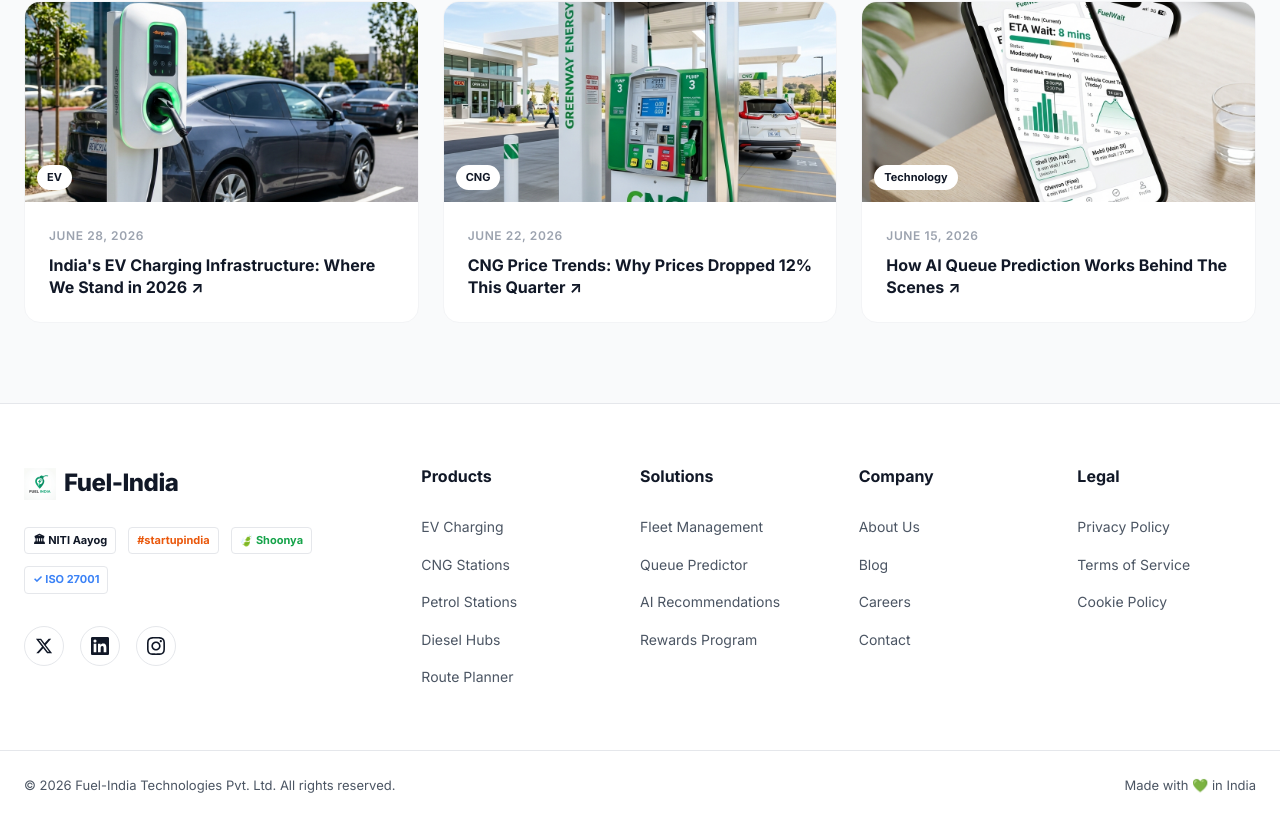
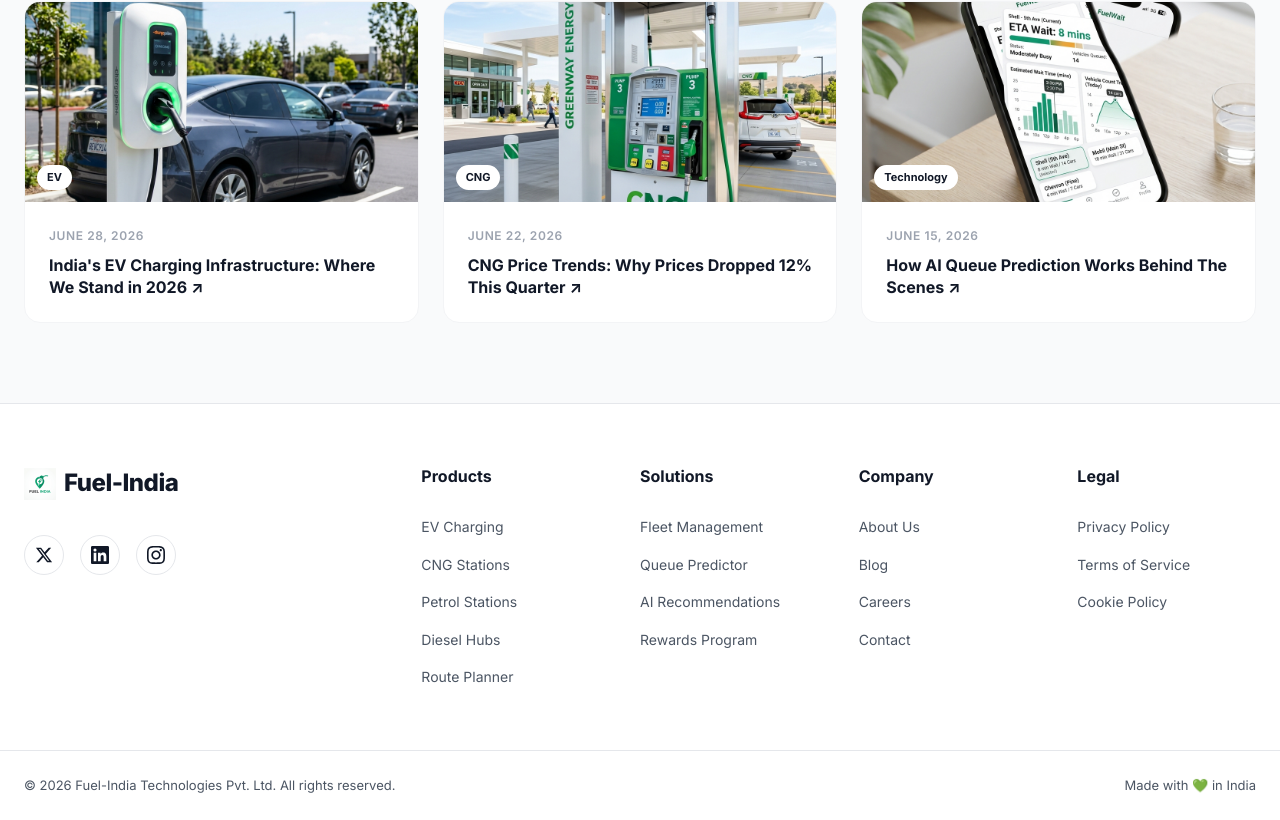
Before and after one commit to Ankit-yadav-8/Ankit-Fuel, a React (Vite) app in the folder fuel-india/: page / in a window 1280 px wide. Shown: the part 4889-5709 px from the top of the page. Built offline with nearby package versions, Linux system fonts and the light colour scheme.

Commit message:
Remove partner badges from footer

```diff
--- a/fuel-india/src/components/Footer.jsx
+++ b/fuel-india/src/components/Footer.jsx
@@ -53,12 +53,7 @@ export default function Footer() {
                 <span className="footer__logo-text" style={{ color: '#111827' }}>Fuel-India</span>
               </Link>
 
-              <div style={{ display: 'flex', flexWrap: 'wrap', gap: '12px', marginTop: '24px', marginBottom: '24px' }}>
-                <span style={{ fontSize: '11px', fontWeight: 'bold', color: '#111827', border: '1px solid #E5E7EB', padding: '4px 8px', borderRadius: '4px' }}>🏛 NITI Aayog</span>
-                <span style={{ fontSize: '11px', fontWeight: 'bold', color: '#EA580C', border: '1px solid #E5E7EB', padding: '4px 8px', borderRadius: '4px' }}>#startupindia</span>
-                <span style={{ fontSize: '11px', fontWeight: 'bold', color: '#16A34A', border: '1px solid #E5E7EB', padding: '4px 8px', borderRadius: '4px' }}>🍃 Shoonya</span>
-                <span style={{ fontSize: '11px', fontWeight: 'bold', color: '#3B82F6', border: '1px solid #E5E7EB', padding: '4px 8px', borderRadius: '4px' }}>✓ ISO 27001</span>
-              </div>
+
 
               <div className="footer__socials" style={{ marginTop: '32px' }}>
                 <a href="#" className="footer__social" aria-label="Twitter">
```
